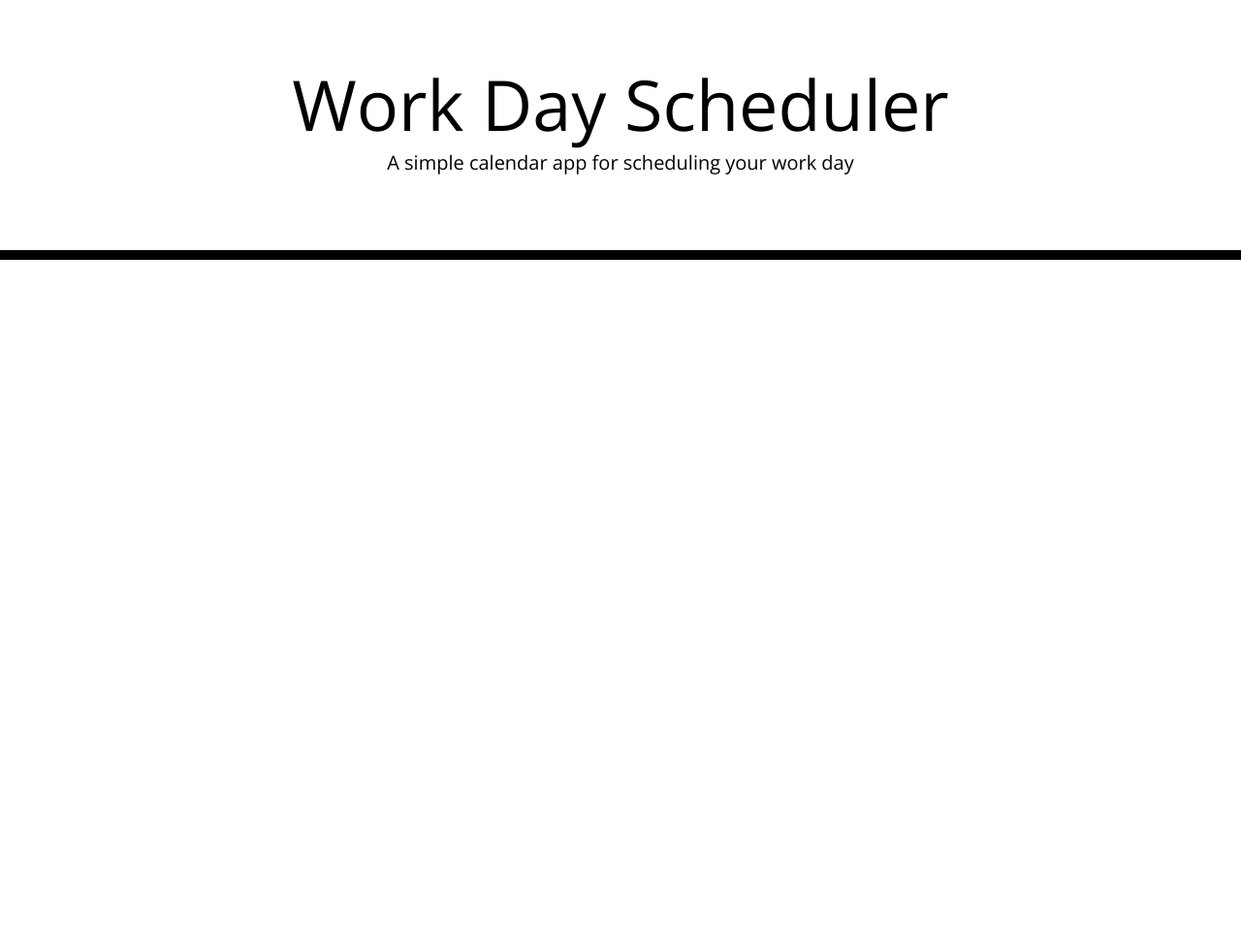
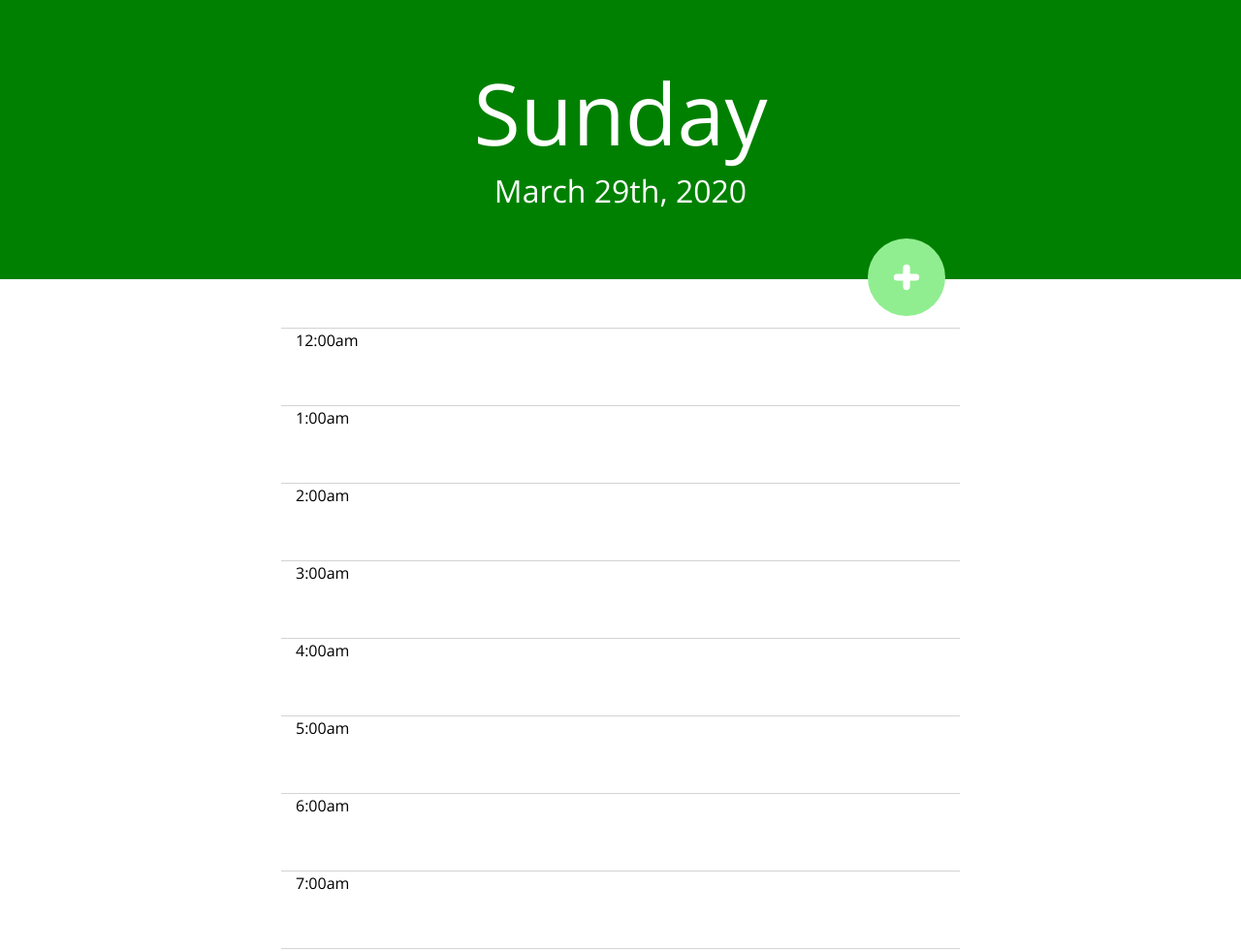
Before and after one commit to joel-clifford-bootcamp/homework-5, a plain HTML site: page index.html in a window 1280 px wide. Shown: the top 981 px of the page at 97% size. Before the commit the page ends 800 px from the top, so only its background shows below. Drawn offline with nearby package versions, Linux system fonts and the light colour scheme.

Commit message:
added tak addition modal

```diff
--- a/index.html
+++ b/index.html
@@ -4,6 +4,10 @@
     <meta charset="UTF-8" />
     <meta name="viewport" content="width=device-width, initial-scale=1.0" />
     <meta http-equiv="X-UA-Compatible" content="ie=edge" />
+    <script src="https://code.jquery.com/jquery-3.4.1.slim.min.js" integrity="sha384-J6qa4849blE2+poT4WnyKhv5vZF5SrPo0iEjwBvKU7imGFAV0wwj1yYfoRSJoZ+n" crossorigin="anonymous"></script>
+    <script src="https://cdn.jsdelivr.net/npm/popper.js@1.16.0/dist/umd/popper.min.js" integrity="sha384-Q6E9RHvbIyZFJoft+2mJbHaEWldlvI9IOYy5n3zV9zzTtmI3UksdQRVvoxMfooAo" crossorigin="anonymous"></script>
+    <script src="https://stackpath.bootstrapcdn.com/bootstrap/4.4.1/js/bootstrap.min.js" integrity="sha384-wfSDF2E50Y2D1uUdj0O3uMBJnjuUD4Ih7YwaYd1iqfktj0Uod8GCExl3Og8ifwB6" crossorigin="anonymous"></script>
+
     <link
       rel="stylesheet"
       href="https://stackpath.bootstrapcdn.com/bootstrap/4.3.1/css/bootstrap.min.css"
@@ -23,16 +27,181 @@
   </head>
 
   <body>
-    <header class="jumbotron">
-      <h1 class="display-3">Work Day Scheduler</h1>
-      <p class="lead">A simple calendar app for scheduling your work day</p>
-      <p id="currentDay" class="lead"></p>
+    <header class="jumbotron sticky-top">
+      <div class="container h-100">
+        <div class="position-relative h-100">
+          <h1 class="display-2" id="dayOfTheWeek">Work Day Scheduler</h1>
+          <h2 class="display-5" id="date">A simple calendar app for scheduling your work day</h2>
+
+          <div class="position-absolute bottom-right">
+            <button class="btn add-task-btn show-modal my-auto" data-toggle="modal" data-target="#addTaskModal">
+                <img class="icon-plus" src="assets/images/plus.svg">
+            </button>
+          </div>
+      </div>
+    </div>
     </header>
-    <div class="container">
+
+    </div>
+
+    <div class="container schedule">
       <!-- Timeblocks go here -->
+    </div>
+
+    <div class="modal fade" id="addTaskModal" tabindex="-1" role="dialog" aria-hidden="true">
+      <div class="modal-dialog" role="document">
+        <div class="modal-content">
+          <div class="modal-header">
+            <input type="text" class="event-name" placeholder="Event Name"></input>
+            <button type="button" class="close" data-dismiss="modal" aria-label="Close">
+              <span aria-hidden="true">&times;</span>
+            </button>
+          </div>
+          <div class="modal-body">
+            <div class="form-group">
+              <label>Star Time</label>
+              <select class="form-control time-input" id="startTime">
+              </select>
+            </div>
+
+            <div class="form-group">
+              <label>End Time</label>
+              <select class="form-control time-input" id="endTime">
+              </select>
+            </div>
+
+          </div>
+          <div class="modal-footer">
+            <button type="button" class="btn btn-secondary" data-dismiss="modal">Close</button>
+            <button type="button" class="btn btn-primary">Add</button>
+          </div>
+        </div>
+      </div>
     </div>
 
     <script src="https://code.jquery.com/jquery-3.4.1.min.js"></script>
     <script src="https://cdnjs.cloudflare.com/ajax/libs/moment.js/2.24.0/moment.min.js"></script>
+    <script>
+
+      var timeEl;
+      var timeBarEl;
+
+      $(document).ready(function(){
+
+          $("#dayOfTheWeek").text(moment().format("dddd"));
+          $("#date").text(moment().format("MMMM Do, YYYY"));
+
+          addPlannerRows();
+
+          renderTimeIndicator();
+
+          populateTimeDropwdowns();
+
+          window.setInterval(function(){
+
+            var s = moment().format("s");
+
+            printTime();
+
+            setTimeIndicatorTop();
+
+            },1000);
+
+      });
+
+      $("#startTime").change(function(){
+        var startIndex = this.selectedIndex;
+
+        var endIndex = startIndex + 2;
+
+        $("#endTime").prop("selectedIndex",endIndex);
+
+      });
+
+      function renderTimeIndicator()
+      {
+        timeBarEl = $("<div>").addClass("position-absolute time-bar");
+        timeEl = $("<div>").addClass("position-absolute time");
+
+        timeBarEl.append(timeEl);
+
+        var bodyEl = $("body");
+
+        setTimeIndicatorTop();
+
+        bodyEl.append(timeBarEl);
+
+      }
+
+      function setTimeIndicatorTop()
+      {
+        var firstRow = $(".row:first");
+
+        var firstRowTop = firstRow.position().top;
+        var rowHeight = firstRow.outerHeight();
+
+        var barTop = firstRowTop + getTimeInHours() * rowHeight;
+
+        timeBarEl.css({top: barTop + "px"});
+
+      }
+
+      function printTime()
+      {
+        timeEl.text(moment().format("hh:mma"));
+      }
+
+      function populateTimeDropwdowns()
+      {
+        var timeInputEls = $(".time-input");
+
+        for (i = 0; time != "5:00pm"; i++){
+
+          var time = moment("9:00","h:mm").add(i*30,'minutes').format("h:mma");
+
+          var timeOption = $("<option>").text(time);
+
+          timeInputEls.append(timeOption);
+
+        }
+
+        $("#endTime").prop("selectedIndex",2);
+
+      }
+
+      function addPlannerRows(){
+
+        var schedule = $(".schedule");
+
+        for(i = 0; i <= 24; i++){
+
+          schedule.append(drawHourRow(i));
+
+        }
+      }
+
+      function drawHourRow(hour)
+      {
+        var row = $("<div>").addClass("row").attr("data-time",hour);
+
+        var infoCol = $("<div>").addClass("col-md-2 hour").text(moment(hour + ":00","H:mm").format("h:mma"));
+
+        var bodyCol = $("<div>").addClass("col-md-10 body-col");
+
+        row.append(infoCol)
+        row.append(bodyCol);
+
+        return row;
+      }
+
+      function getTimeInHours()
+      {
+        var timeInHours = moment().hours() + moment().minutes()/60;
+
+        return timeInHours;
+
+      }
+
+    </script>
   </body>
 </html>
--- a/style.css
+++ b/style.css
@@ -15,31 +15,70 @@ textarea{
 
 .jumbotron {
   text-align: center;
-  background-color: transparent;
-  color: black;
+  background-color: green;
+  color: white;
   border-radius: 0;
-  border-bottom: 10px solid black;
 }
 
-.description{
-  white-space: pre-wrap;
+.container {
+
+  max-width: 700px;
 }
 
-.time-block{
-  text-align: center;
-  border-radius: 15px;
+.bottom-right {
+  bottom: -110px;
+  right: 0;
+}
+
+.add-task-btn{
+  height: 5rem;
+  width: 5rem;
+  border-radius: 2.5rem;
+  background:lightgreen;
+}
+
+.btn-primary{
+  background:lightgreen;
+  border-color: lightgreen;
+}
+
+.icon-plus{
+  height:3rem;
+}
+
+.schedule{
+  margin-top: 50px;
+}
+
+.time-bar{
+  border-bottom: 1px solid red;
+  top: 50px;
+  width: 100%;
+  z-index: 999;
+}
+
+.time {
+  top: -15px;
+  right: 5px;
+  color: red;
 }
 
 .row {
-  white-space: pre-wrap;
+  border-top: 1px solid lightgray;
   height: 80px;
-  border-top: 1px solid white;;
+  overflow: visible;
 }
 
 .hour {
+  padding-top: 0.25rem;
   background-color: #ffffff;
   color: #000000;
-  border-top: 1px dashed #000000;
+}
+
+.body-col {
+  padding-top: 0.25rem;
+  background-color: #ffffff;
+  color: #000000;
 }
 
 .past {
@@ -57,6 +96,20 @@ textarea{
   color: white;
 }
 
+.modal-dialog{
+  top: 200px
+}
+
+.event-name{
+  border-width: 0px;
+  font-size: 1.75rem;
+  border-bottom: 1px, black;
+}
+
+.time-input{
+  width: 150px;
+}
+
 .saveBtn {
   border-left: 1px solid black;
   border-top-right-radius: 15px;
```
Also changed, not shown: assets/images/plus.svg (added), script.js (added).
